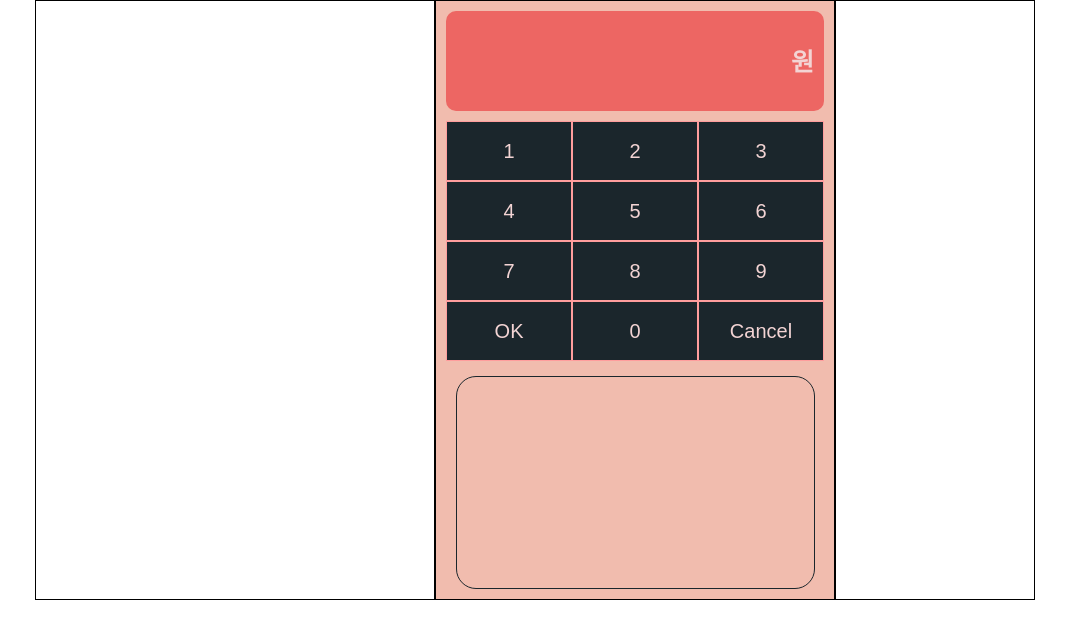
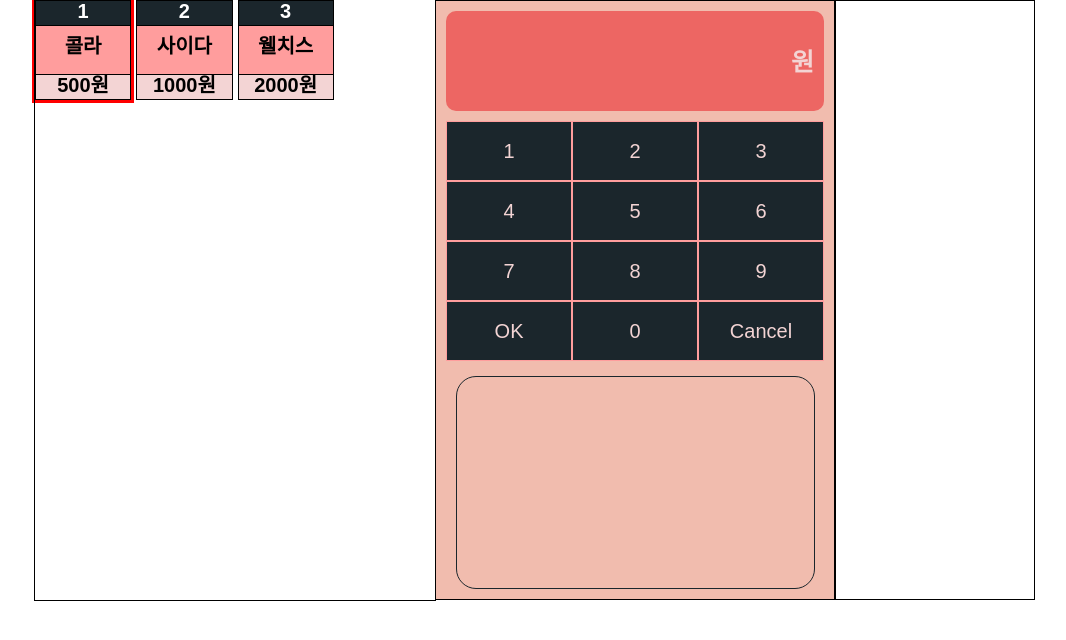
Before and after one commit to codesquad-member-2020/vm-3, a plain HTML site: page index.html in a window 1280 px wide. Shown: the whole page, without its empty margins (102-1168 px from the left). Drawn offline with Linux system fonts and the light colour scheme.

Commit message:
[추가] 상품화면 html, css 추가
상품화면 html, css 추가 >
기본 html 구조 및 css style 추가.
=> html 은 추후 상품화면 view 의 render() 로 이동 예정.

```diff
--- a/index.html
+++ b/index.html
@@ -15,7 +15,23 @@
   <body>
     <div class="wrap">
       <div class="vendingMachine">
-        <div class="productListArea"></div>
+        <div class="productListArea">
+            <button class="focus">
+                <p class="index">1</p>
+                <p class="name">콜라</p>
+                <p class="price">500원</p>
+            </button>
+            <button>
+                <p class="index">2</p>
+                <p class="name">사이다</p>
+                <p class="price">1000원</p>
+            </button>
+            <button>
+                <p class="index">3</p>
+                <p class="name">웰치스</p>
+                <p class="price">2000원</p>
+            </button>
+        </div>
         <div class="productSelectionArea">
           <div class="inputAmount"><span></span> 원</div>
           <ol class="selectBtns">
--- a/productListStyle.css
+++ b/productListStyle.css
@@ -1,6 +1,58 @@
 .productListArea {
+    display: grid;
     width: 400px;
     height: 600px;
+    outline: 1px solid black;
+    float: left;
+    grid-template-columns: repeat(4, 1fr);
+    grid-auto-rows: minmax(50px, 100px);
+    grid-gap: 5px;
+}
+
+.productListArea > button {
+    background-color: white;
     border: 1px solid black;
-    float: left;
 }
+.productListArea > button > p {
+    font-size: 20px;
+    font-weight: bold;
+    color: white;
+}
+.productListArea > .focus {
+    background-color: white;
+    outline: 3px solid red;
+}
+
+.productListArea > :hover {
+    outline: 3px solid steelblue;
+}
+
+.productListArea > :active {
+    outline: 1px solid black;
+    border: 3px solid blue;
+}
+
+.productListArea > button > .index {
+    text-align: center;
+    height: 25%;
+    line-height: 2.5vh;
+    border-bottom: 1px solid black;
+    background-color: #1b262c;
+}
+
+.productListArea > button > .name {
+    text-align: center;
+    height: 50%;
+    line-height: 5vh;
+    border-bottom: 1px solid black;
+    background-color: #ff9d9d;
+    color: black;
+}
+
+.productListArea > button > .price {
+    text-align: center;
+    height: 25%;
+    line-height: 2.5vh;
+    background-color: #f3d4d4;
+    color: black;
+}
```
